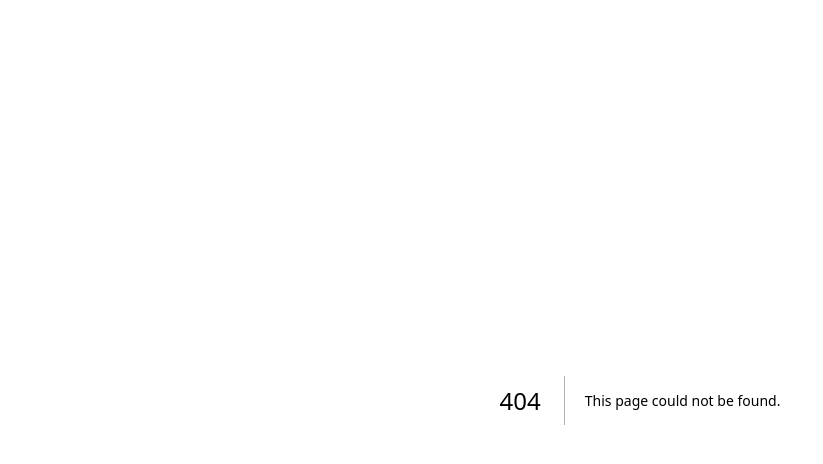
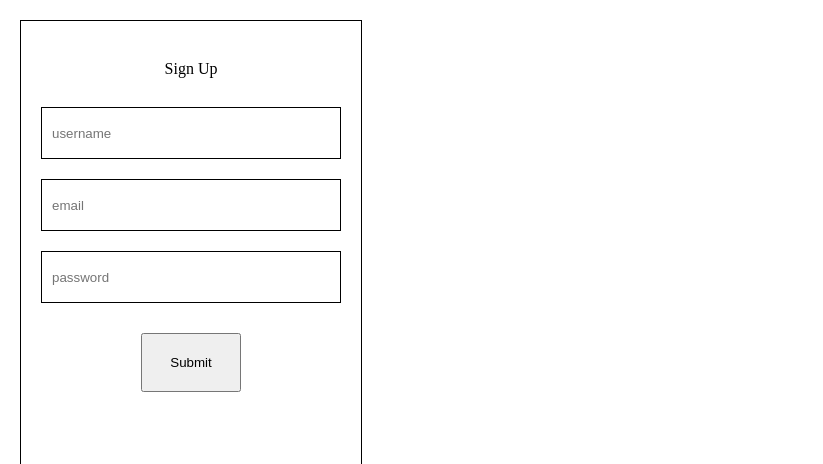
Before and after one commit to PHyeonMIN/toy-project-front, a Next.js app: page /signup in a window 1280 px wide. Before the commit this address had no page. Shown: the top 464 px of the page, without its empty margins (0-823 px from the left). Built offline with nearby package versions, Linux system fonts and the light colour scheme.

Commit message:
# 임시

```diff
--- /dev/null
+++ b/components/layout.js
@@ -0,0 +1,9 @@
+import styles from '../styles/layout.module.css'
+
+export default function Layout(props) {
+    return (
+        <div className={styles.layout}>
+            {props.children}
+        </div>
+    )
+}
--- /dev/null
+++ b/pages/signup.js
@@ -0,0 +1,48 @@
+import { useRouter } from "next/router"
+import { useState } from "react"
+import Layout from "../components/layout"
+import styles from "../styles/styles.module.css"
+
+export default function SignUp() {
+    const router = useRouter()
+
+    const [state, setState] = useState({
+        username: "",
+        email: "",
+        password: ""
+    })
+
+    function handleChange(e) {
+        const copy = { ...state }
+        copy[e.target.name] = e.target.value
+        setState(copy)
+    }
+
+    async function handleSubmit() {
+        const res = await fetch(`${process.env.NEXT_PUBLIC_API_URL}/api/auth/signup`, {
+            method: "POST",
+            body: JSON.stringify(state),
+            headers: {
+                "Content-Type": "application/json"
+            }
+        })
+        if (res.ok) {
+            alert("user registered success")
+            router.push("/signin")
+        }
+    }
+
+    return (
+        <Layout>
+            <div className={styles.container}>
+                <h1 className={styles.title}>Sign Up</h1>
+                <div className={styles.form}>
+                    <input className={styles.input} type="text" name="username" placeholder="username" value={state.username} onChange={handleChange} />
+                    <input className={styles.input} type="text" name="email" placeholder="email" value={state.email} onChange={handleChange} />
+                    <input className={styles.input} type="password" name="password" placeholder="password" value={state.password} onChange={handleChange} />
+                    <button className={styles.btn} onClick={handleSubmit}>Submit</button>
+                </div>
+            </div>
+        </Layout>
+    )
+}
--- a/styles/globals.css
+++ b/styles/globals.css
@@ -1,3 +1,7 @@
+* {
+  margin:0;
+  padding:0;
+}
 html,body,div,span,applet,object,iframe,h1,h2,h3,h4,h5,h6,p,blockquote,pre,a,abbr,acronym,address,big,cite,code,del,dfn,em,img,ins,kbd,q,s,samp,
 small,strike,strong,sub,sup,tt,var,b,u,i,center,dl,dt,dd,ol,ul,li,fieldset,form,label,legend,table,caption,tbody,tfoot,thead,tr,th,td,article,
 aside,canvas,details,embed,figure,figcaption,footer,header,hgroup,menu,
--- /dev/null
+++ b/styles/layout.module.css
@@ -0,0 +1,12 @@
+.layout {
+    width: 300px;
+    margin: 20px;
+    border: 1px solid black;
+    padding: 20px;
+}
+
+.nav {
+    display: flex;
+    flex-direction: column;
+    justify-content: right;
+}
--- /dev/null
+++ b/styles/styles.module.css
@@ -0,0 +1,28 @@
+.container {
+    height: 400px;
+}
+
+.title {
+    text-align: center;
+    margin: 20px 0;
+}
+
+.form {
+    display: flex;
+    flex-direction: column;
+    justify-content: space-between;
+}
+
+.input {
+    height: 30px;
+    border: 1px solid black;
+    margin: 10px 0;
+    padding: 10px;
+}
+
+.btn {
+    padding: 20px;
+    margin: 20px 0;
+    width: 100px;
+    align-self: center;
+}
```
Also changed, not shown: components/layout-authenticated.js (added, +42 -0 lines), pages/index.tsx (+18 -7 lines), pages/signin.js (added, +49 -0 lines), pages/user.js (added, +38 -0 lines), 1 other file (tests, documents, lock files or other folders).
